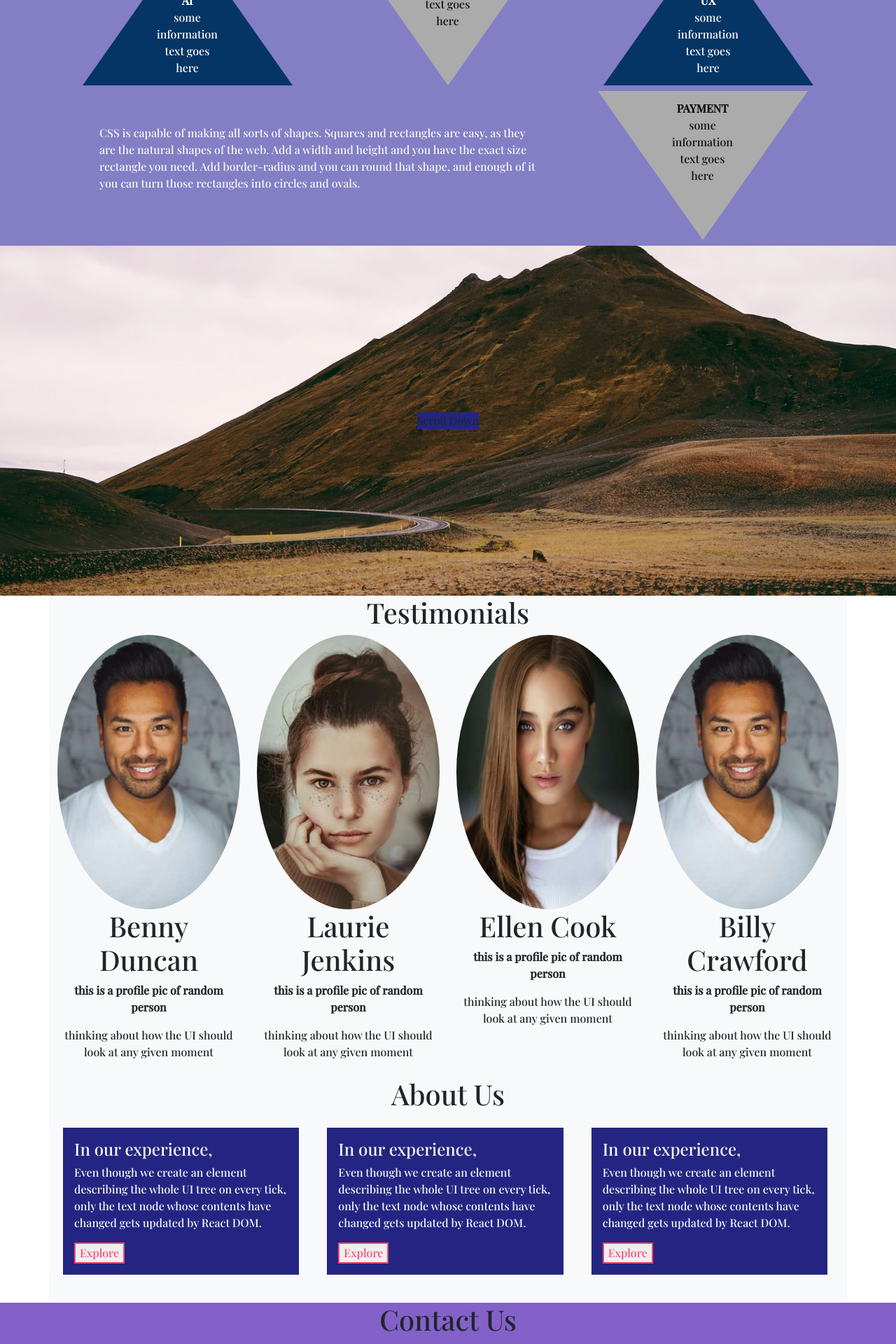
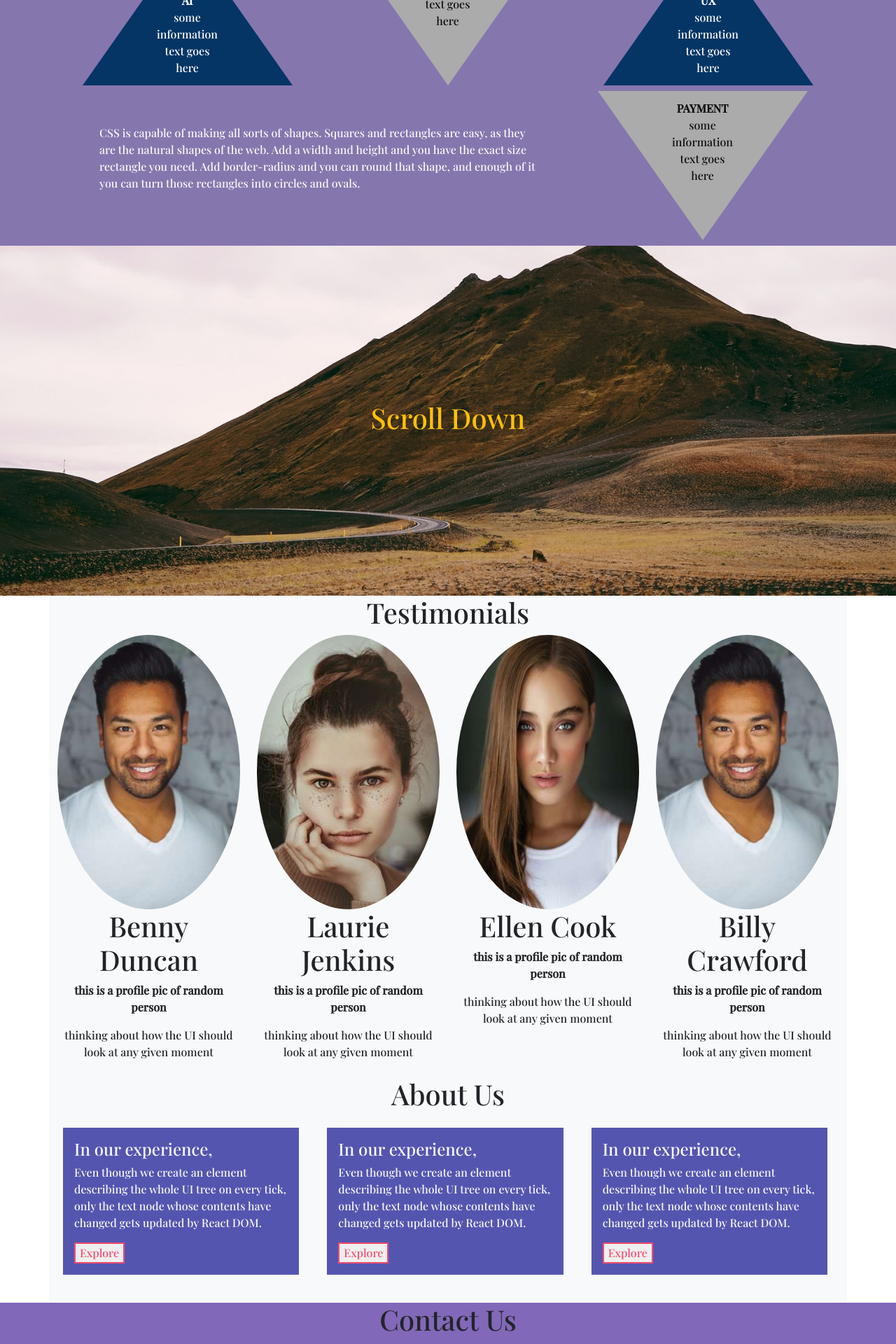
Before and after one commit to stirthraj/ui4, a React (Create React App) app: page / in a window 1280 px wide. Shown: the part 580-2500 px from the top of the page at 70% size. Built offline with nearby package versions, Linux system fonts and the light colour scheme.

Commit message:
style improved

```diff
--- a/src/App.js
+++ b/src/App.js
@@ -147,7 +147,9 @@ function App() {
       </div>
       {/* parallax scrolling */}
       <div className="para d-flex justify-content-center align-items-center">
-        <div className="bg-mc">Scroll Down</div>
+        <div>
+          <h1 className="font-weight-bold text-warning">Scroll Down</h1>
+        </div>
       </div>
       {/* middle section */}
       <div className="container bg-light">
@@ -225,7 +227,7 @@ function App() {
           <div className="row mb-3 gx-2 text-light">
             <div className="col-lg-4 col-md-6 col-sm-12 mb-2">
               <div className="container p-3">
-                <div className="bg-mc p-3">
+                <div className="mcc bg-mc p-3">
                   <h4>In our experience, </h4>
                   <p>
                     Even though we create an element describing the whole UI
@@ -238,7 +240,7 @@ function App() {
             </div>
             <div className="col-lg-4 col-md-6 col-sm-12 mb-2">
               <div className="container p-3">
-                <div className="bg-mc p-3">
+                <div className="mcc bg-mc p-3">
                   <h4>In our experience, </h4>
                   <p>
                     Even though we create an element describing the whole UI
@@ -251,7 +253,7 @@ function App() {
             </div>
             <div className="col-lg-4 col-md-6 col-sm-12 mb-2">
               <div className="container p-3">
-                <div className="bg-mc p-3">
+                <div className="mcc bg-mc p-3">
                   <h4>In our experience, </h4>
                   <p>
                     Even though we create an element describing the whole UI
@@ -297,7 +299,7 @@ function App() {
                 </div>
               </div>
             </div>
-            <div className="col-lg-6 col-md-12 col-sm-12 mb-2">
+            <div className="mcc col-lg-6 col-md-12 col-sm-12 mb-2">
               <form className="text-light" action="/action_page.php">
                 <div className="form-group">
                   <label htmlFor="email">Email address:</label>
--- a/src/style.css
+++ b/src/style.css
@@ -3,7 +3,7 @@
     font-family: 'Playfair Display', serif;
 }
 :root{
-    --mc:#242582;
+    --mc:#5455af;
     --bc:#f94a6f;
 }
 #cssid1{
@@ -32,7 +32,6 @@
     font-size: 1.1em;
 } */
 
-
 .tringle-up{
   width: 0px;
   height: 0px;
@@ -46,13 +45,34 @@ width: 0px;
   -webkit-transform: rotate(360deg);
   -o-transform: rotate(360deg);
 }
+.tringle-text{
+ text-align: center;
+  top: 80px;
+  left: -47px;
+  position: relative;
+  width: 93px;
+  height: 93px;
+  margin: 0px;
+  color:white;
+}
+.tringle-up:hover{
+        border-color: transparent transparent #f5f6f8 transparent;
+}
+.tringle-up:hover>.tringle-text{
+    color:black;
+}
 .tringle-down{
   width: 0px;
   height: 0px;
   border-style: inset;
   border-width: 213.2px 150px 0 150px;
-  border-color:#fff transparent transparent transparent;
-
+  border-color: white transparent transparent transparent;
+  float: left;
+  transform: rotate(360deg);
+  -ms-transform: rotate(360deg);
+  -moz-transform: rotate(360deg);
+  -webkit-transform: rotate(360deg);
+  -o-transform: rotate(360deg);
 }
 .tringle-text-down{
 text-align: center;
@@ -64,16 +84,13 @@ width: 0px;
   margin: 0px;
     color: rgb(12, 14, 12);
 }
-.tringle-text{
- text-align: center;
-  top: 80px;
-  left: -47px;
-  position: relative;
-  width: 93px;
-  height: 93px;
-  margin: 0px;
+.tringle-down:hover{
+        border-color: black transparent transparent transparent;
+}
+.tringle-down:hover>.tringle-text-down{
     color:white;
 }
+
 .cc{
     background-color: #242582;
     animation-name: colorchanger;
@@ -92,11 +109,18 @@ width: 0px;
     /* from {background-color: #242582;}
     to {background-color: red;} */
     0% {background-color: var(--mc);}
-    25% {background-color: rgb(74, 226, 219);}
-    50% {background-color: rgb(150, 94, 190);}
-    100% {background-color: rgb(102, 102, 219);}
+    25% {background-color: rgb(57, 126, 122);}
+    50% {background-color: rgb(159, 116, 190);}
+    100% {background-color: #5455af;}
 }
-
+.mcc{
+    /* background-color: #7164d5; */
+    transition: background-color 1s ease-in-out;
+}
+.mcc:hover{
+    background-color: black;
+    border-radius: 5px;
+}
 .bg-mc{
     background-color: var(--mc);
 }
```
Lines whose indentation alone changed are shown as unchanged.
